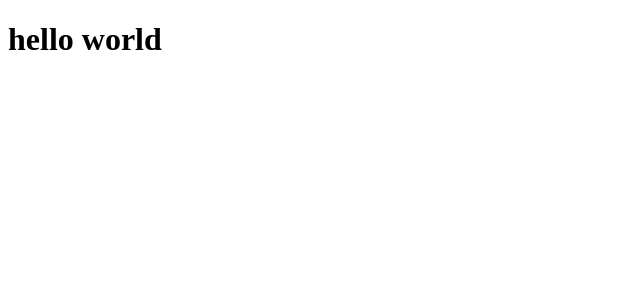
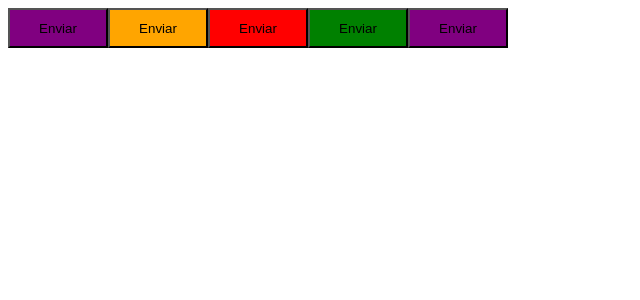
Before and after one commit to wedersonf/02-ignite-timer, a React (Vite) app: page / in a window 1280 px wide. Shown: the top 300 px of the page, without its empty margins (0-640 px from the left). Built offline with nearby package versions, Linux system fonts and the light colour scheme.

Commit message:
feat: button component

```diff
--- a/src/App.tsx
+++ b/src/App.tsx
@@ -1,6 +1,14 @@
+import { Button } from "./components/Button"
+
 function App() {
   return (
-    <h1>hello world</h1>
+    <>
+      <Button variant="primary" />
+      <Button variant="secondary" />
+      <Button variant="danger" />
+      <Button variant="success" />
+      <Button />
+    </>
   )
 }
 
--- /dev/null
+++ b/src/components/Button.styles.ts
@@ -0,0 +1,25 @@
+import styled, { css } from 'styled-components';
+
+export type ButtonVariant = 'primary' | 'secondary' | 'danger' | 'success';
+
+interface ButtonContainerProps {
+  variant: ButtonVariant;
+}
+
+const buttonVariants = {
+  primary: 'purple',
+  secondary: 'orange',
+  danger: 'red',
+  success: 'green'
+}
+
+export const ButtonContainer = styled.button<ButtonContainerProps>`
+  width: 100px;
+  height: 40px;
+
+  ${props => {
+    return css`
+      background-color: ${buttonVariants[props.variant]}
+    `
+  }}
+`;
--- /dev/null
+++ b/src/components/Button.tsx
@@ -0,0 +1,11 @@
+import { ButtonContainer, ButtonVariant } from './Button.styles';
+
+interface ButtonProps {
+  variant?: ButtonVariant;
+}
+
+export function Button({ variant = 'primary' }: ButtonProps) {
+  return (
+    <ButtonContainer variant={variant}>Enviar</ButtonContainer>
+  )
+}
```
